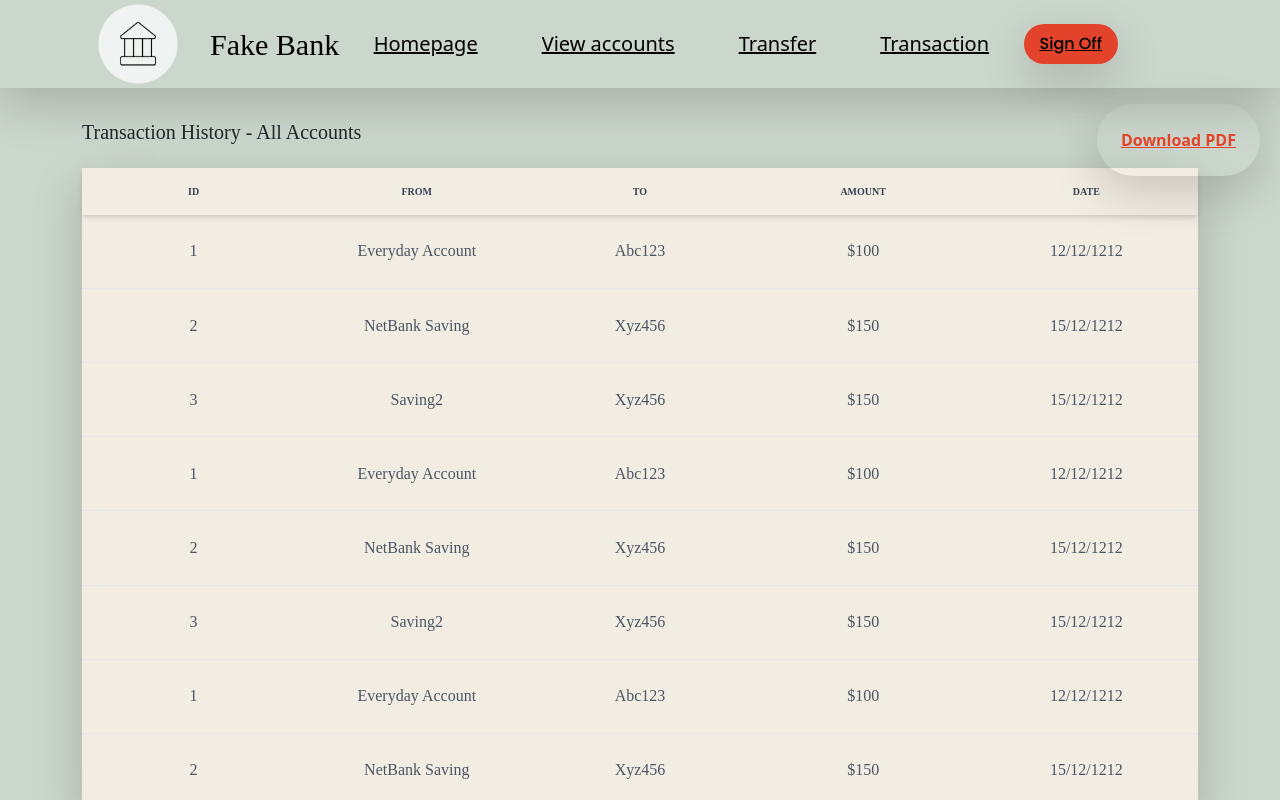
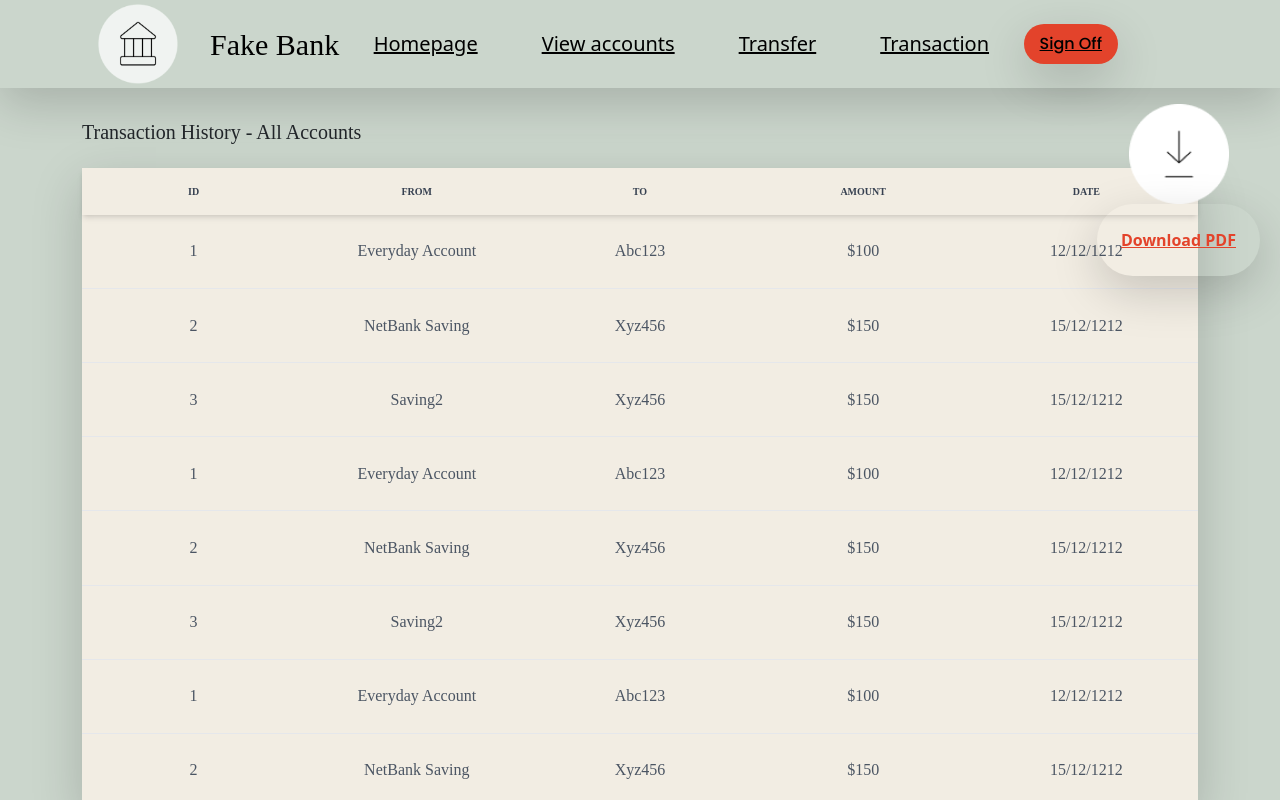
Before and after one commit to ponkpook/Fake-Bank-Front, a React (Create React App) app: page /transaction-history in a window 1280 px wide. Shown: the top 800 px of the page. Built offline with nearby package versions, Linux system fonts and the light colour scheme; a web font is replaced by a local one.

Commit message:
fix: correct minor errors in download PDF button

```diff
--- a/src/pages/transactionHistory.tsx
+++ b/src/pages/transactionHistory.tsx
@@ -311,12 +311,19 @@ export const TransactionHistory = () => {
         </div>
 
         {/* 悬浮圆形按钮 */}
-        <button
-          className="fixed mt-16 top-10 right-5 bg-[rgba(255, 255, 255, 0.8)] text-native-red text-lg font-bold underline rounded-full p-4 shadow-lg hover:bg-native-milk"
-          onClick={downloadPDF}
-        >
-          Download PDF
-        </button>
+        <div className=" fixed mt-16 top-10 right-5 justify-center">
+          <img
+            src="assets/download.png" // Use the dynamic image source prop
+            alt="download"
+            className=" flex w-[100px] h-[100px] ml-8"
+          />
+          <button
+            className=" bg-[rgba(255, 255, 255, 0.8)] text-native-red text-lg font-bold underline rounded-full p-4 shadow-lg hover:bg-native-milk"
+            onClick={downloadPDF}
+          >
+            Download PDF
+          </button>
+        </div>
       </div>
     </Container>
   );
```
